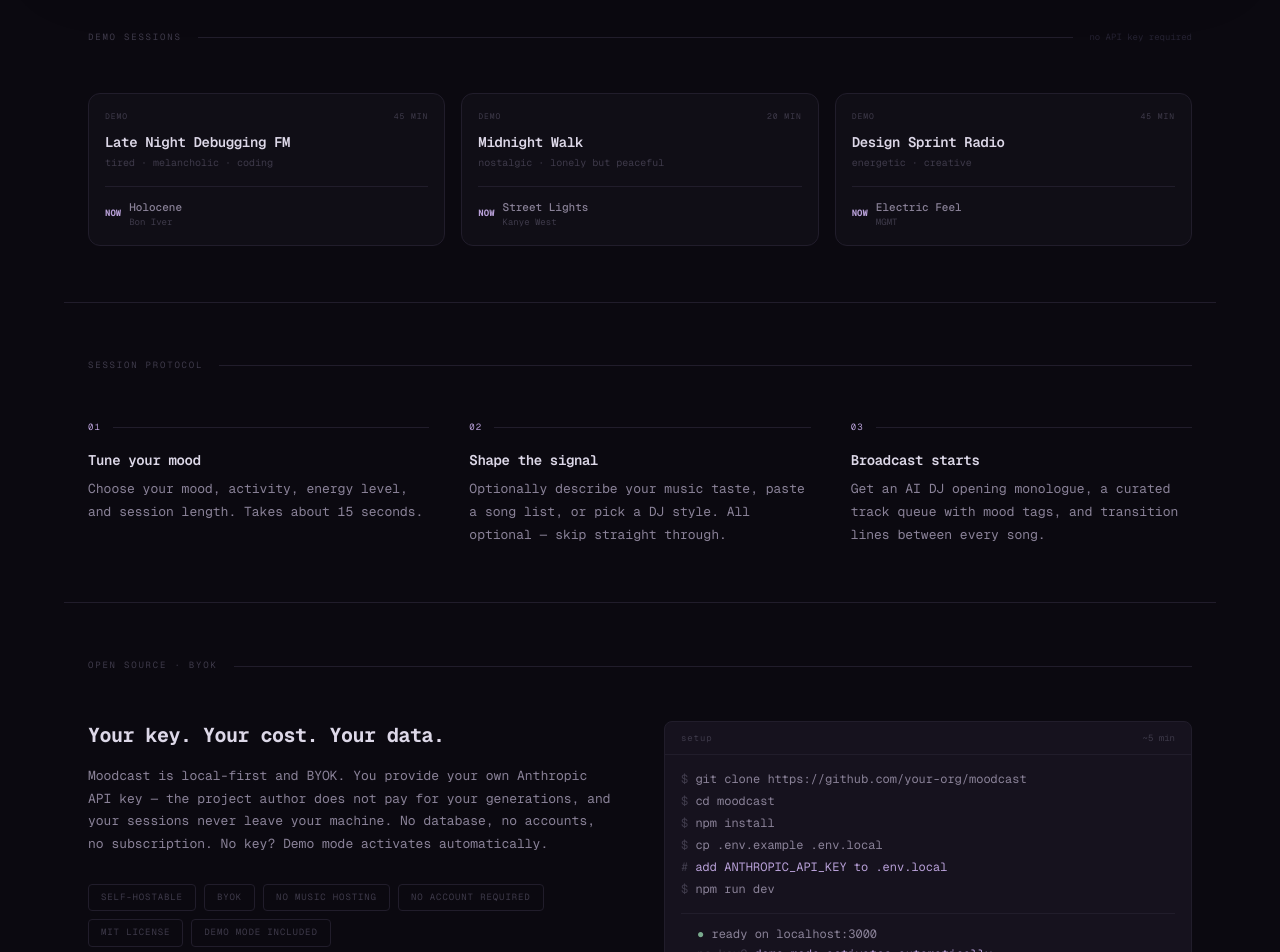
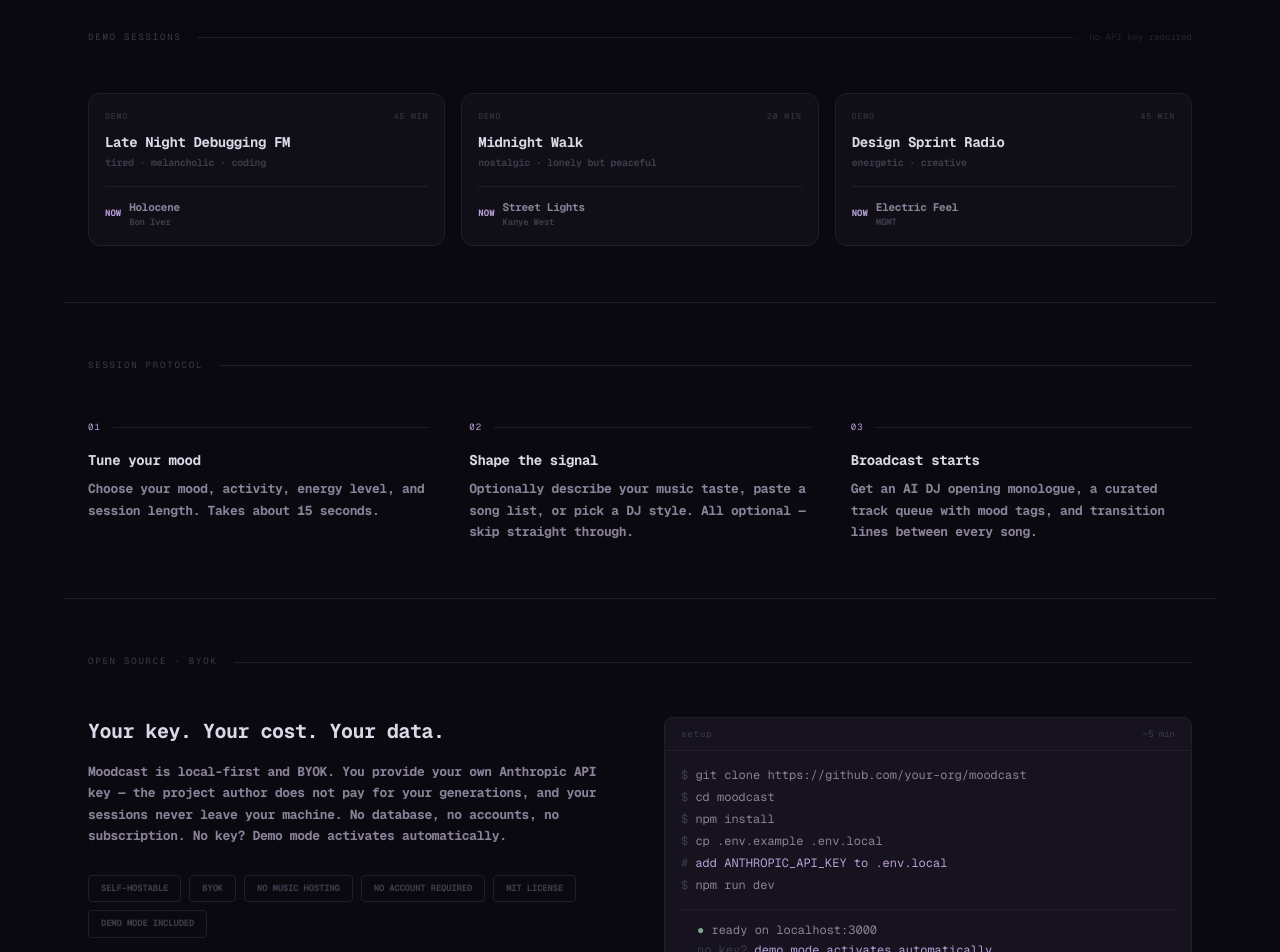
Before and after one commit to HenryCh-hong/MoodCast, a Next.js app: page / in a window 1280 px wide. Shown: the part 700-1652 px from the top of the page. Built offline with nearby package versions, Linux system fonts and the light colour scheme.

Commit message:
typography: apply font-bold tracking-tight to all section text
Step bodies, card titles, tags, track names, description copy, h2, badges,
and footer all now use font-bold tracking-tight — same register as the hero
headline. Consistent mono-bold voice throughout the landing page.

```diff
--- a/app/page.tsx
+++ b/app/page.tsx
@@ -11,7 +11,7 @@ export default function LandingPage() {
       <ExampleSessionCard />
       <HowItWorks />
       <OpenSourceSection />
-      <footer className="border-t border-mc-border px-6 py-8 text-center text-[11px] font-mono text-mc-dim">
+      <footer className="border-t border-mc-border px-6 py-8 text-center text-[11px] font-bold tracking-tight text-mc-dim">
         Moodcast does not stream, host, or distribute music. Track suggestions are AI-generated text only.
       </footer>
     </>
--- a/components/landing/ExampleSessionCard.tsx
+++ b/components/landing/ExampleSessionCard.tsx
@@ -46,20 +46,18 @@ export function ExampleSessionCard() {
               <span>{s.length}</span>
             </p>
 
-            <h3 className="text-sm font-semibold text-mc-hi leading-tight mb-1 tracking-tight group-hover:text-mc-lav transition-colors">
+            <h3 className="text-sm font-bold tracking-tight text-mc-hi leading-tight mb-1 group-hover:text-mc-lav transition-colors">
               {s.title}
             </h3>
-            <p className="text-[10px] text-mc-lo mb-4">{s.tags}</p>
+            <p className="text-[10px] font-bold tracking-tight text-mc-lo mb-4">{s.tags}</p>
 
             <div className="flex items-center gap-2 pt-3 border-t border-mc-border">
-              <span className="text-[9px] text-mc-lav font-bold">
-                {s.nowPlaying.label}
-              </span>
+              <span className="text-[9px] font-bold text-mc-lav">{s.nowPlaying.label}</span>
               <div className="min-w-0">
-                <p className="text-[11px] font-medium text-mc-mid truncate">
+                <p className="text-[11px] font-bold tracking-tight text-mc-mid truncate">
                   {s.nowPlaying.track}
                 </p>
-                <p className="text-[9px] text-mc-lo">{s.nowPlaying.artist}</p>
+                <p className="text-[9px] font-bold tracking-tight text-mc-lo">{s.nowPlaying.artist}</p>
               </div>
             </div>
           </a>
--- a/components/landing/HowItWorks.tsx
+++ b/components/landing/HowItWorks.tsx
@@ -34,10 +34,12 @@ export function HowItWorks() {
               <span className="text-[9px] text-mc-lav tracking-[0.12em]">{step.num}</span>
               <span className="flex-1 h-px bg-mc-border" />
             </div>
-            <h3 className="text-sm font-semibold text-mc-hi mb-2 tracking-tight">
+            <h3 className="text-sm font-bold tracking-tight text-mc-hi mb-2">
               {step.title}
             </h3>
-            <p className="text-[13px] text-mc-mid leading-[1.75]">{step.body}</p>
+            <p className="text-[13px] font-bold tracking-tight text-mc-mid leading-[1.65]">
+              {step.body}
+            </p>
           </div>
         ))}
       </div>
--- a/components/landing/OpenSourceSection.tsx
+++ b/components/landing/OpenSourceSection.tsx
@@ -23,7 +23,7 @@ export function OpenSourceSection() {
           <h2 className="text-xl font-bold tracking-tight mb-4">
             Your key. Your cost. Your data.
           </h2>
-          <p className="text-[13px] text-mc-mid leading-[1.75] mb-7">
+          <p className="text-[13px] font-bold tracking-tight text-mc-mid leading-[1.65] mb-7">
             Moodcast is local-first and BYOK. You provide your own Anthropic API
             key — the project author does not pay for your generations, and your
             sessions never leave your machine. No database, no accounts, no
@@ -33,7 +33,7 @@ export function OpenSourceSection() {
             {BADGES.map((b) => (
               <span
                 key={b}
-                className="text-[9px] tracking-[0.1em] uppercase px-3 py-1.5 rounded border border-mc-border text-mc-lo"
+                className="text-[9px] font-bold tracking-tight uppercase px-3 py-1.5 rounded border border-mc-border text-mc-lo"
               >
                 {b}
               </span>
```
